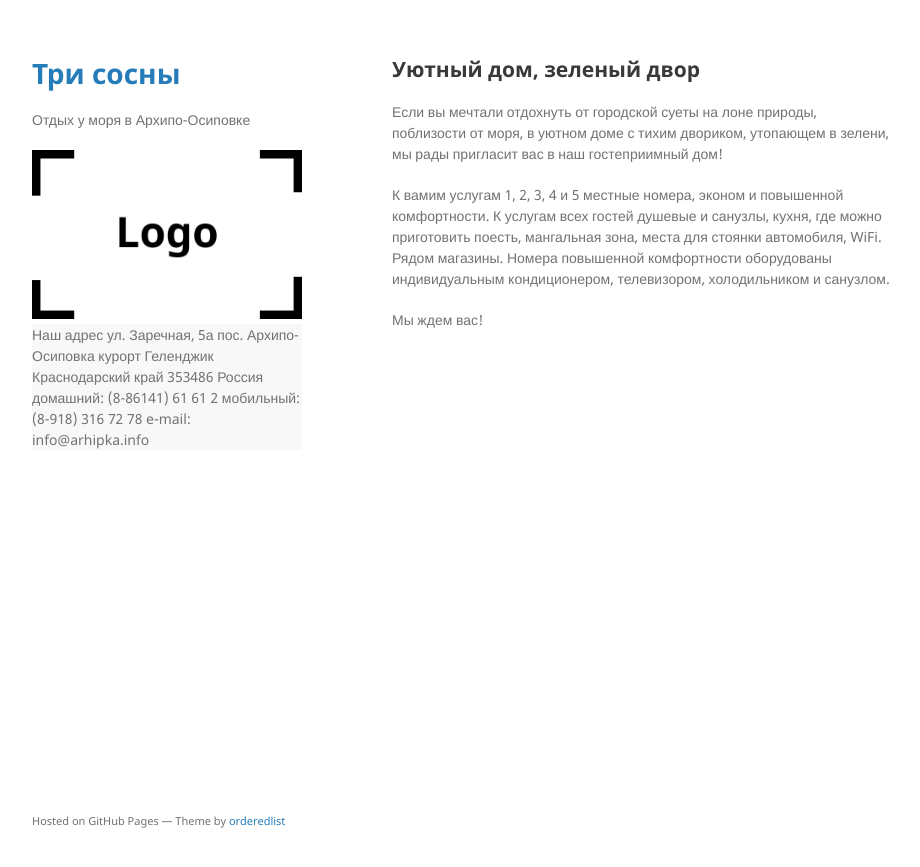
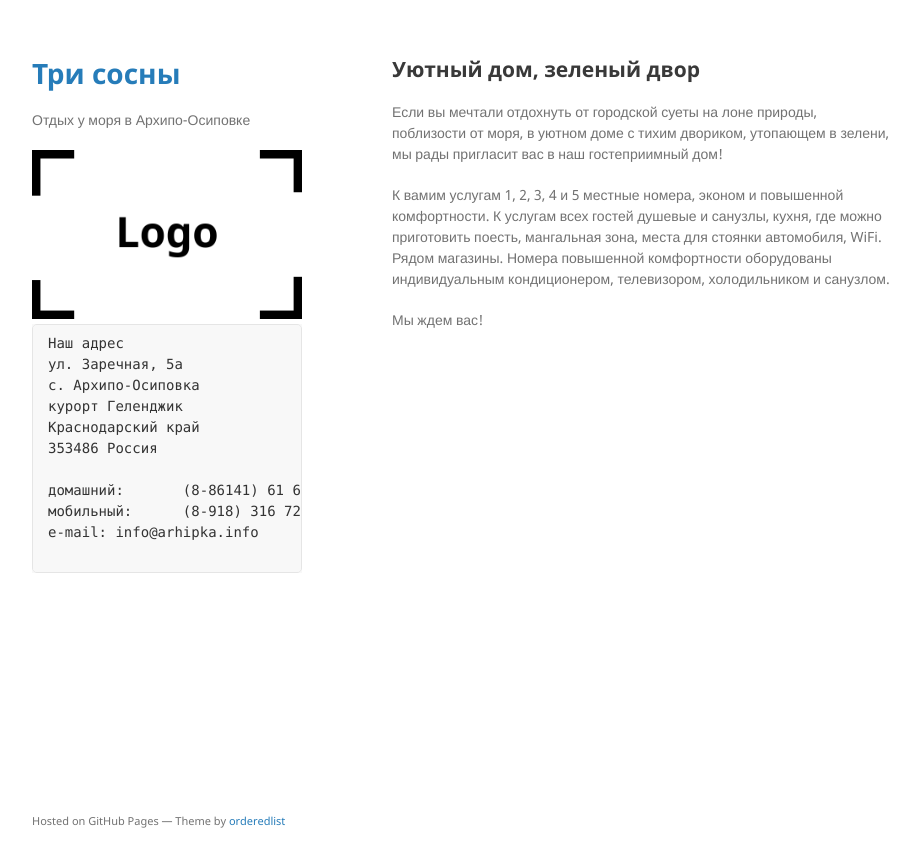
Before and after one commit to 3sosny/3sosny.github.io, a Jekyll site: the page built from index.md, in a window 1280 px wide. Shown: the top 867 px of the page, without its empty margins (178-1098 px from the left). Built offline with Jekyll 4.4.1, drawn with Linux system fonts in a browser that asks for light colours; our own code applies the rules of GitHub Pages for plain Markdown files.

Commit message:
[anton] working on header

```diff
--- a/_layouts/default.html
+++ b/_layouts/default.html
@@ -30,10 +30,10 @@
 
         <div class="language-js highlighter-rouge">
         <div class="highlight">
-
+<pre class="highlight">
 Наш адрес
 ул. Заречная, 5а
-        пос. Архипо-Осиповка
+с. Архипо-Осиповка
 курорт Геленджик
 Краснодарский край
 353486 Россия
@@ -41,7 +41,7 @@
 домашний:	(8-86141) 61 61 2
 мобильный:	(8-918) 316 72 78
 e-mail:	info@arhipka.info
-
+      </pre>
       </div>
         </div>
 
```
Lines whose indentation alone changed are shown as unchanged.
